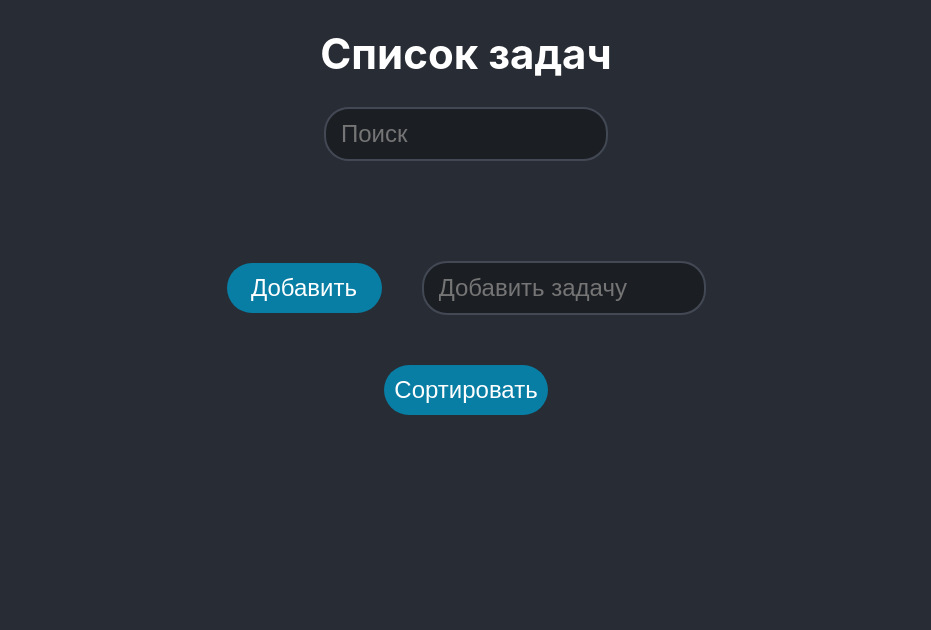
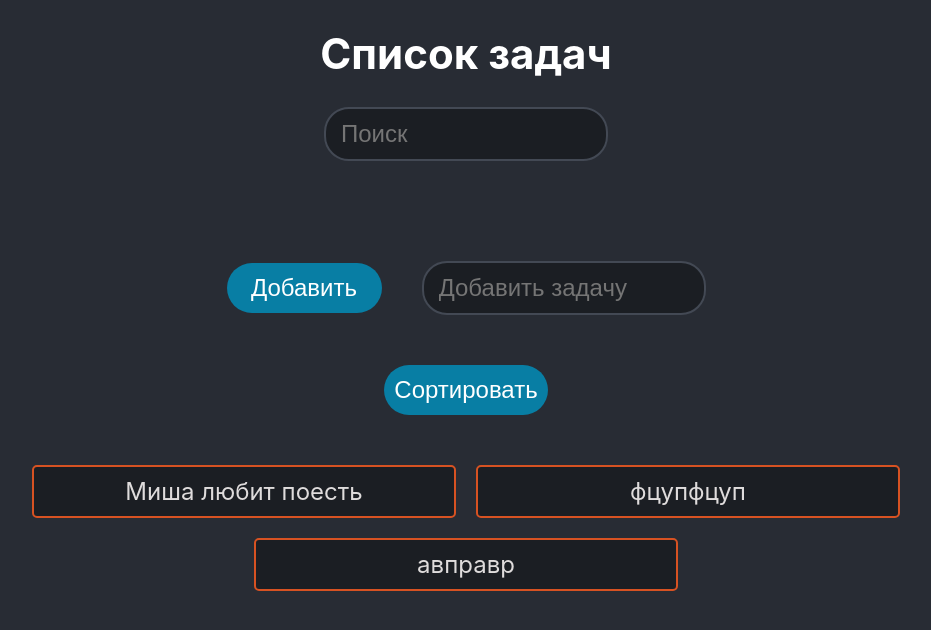
Before and after one commit to Nektarin9/React-Todo-list, a React (Create React App) app: page / in a window 1280 px wide. Shown: the top 630 px of the page, without its empty margins (174-1105 px from the left). Built offline with nearby package versions, Linux system fonts and the light colour scheme; data requests are answered from the project's data file.

Commit message:
правка поиска

```diff
--- a/src/components/ShowTasks/ShowTasks.js
+++ b/src/components/ShowTasks/ShowTasks.js
@@ -18,8 +18,6 @@ export function ShowTasks({ str, tasks, stateBtnSort }) {
 	if (stateBtnSort) {
 		for (let i = 0; i < sortArray.length; i++) {
 			if (
-				str.toLowerCase() ===
-				sortArray[i].title.slice(0, str.length).toLowerCase()  ||
 				sortArray[i].title.toLowerCase().includes(str.toLowerCase())
 			) {
 				array.push(sortArray[i]);
@@ -27,10 +25,7 @@ export function ShowTasks({ str, tasks, stateBtnSort }) {
 		}
 	} else {
 		for (let i = 0; i < tasks.length; i++) {
-			if (
-				str.toLowerCase() === tasks[i].title.slice(0, str.length).toLowerCase() ||
-				tasks[i].title.toLowerCase().includes(str.toLowerCase())
-			) {
+			if (tasks[i].title.toLowerCase().includes(str.toLowerCase())) {
 				array.push(tasks[i]);
 			}
 		}
--- a/src/data/db.json
+++ b/src/data/db.json
@@ -1,3 +1,19 @@
 {
-  "tasks": []
+  "tasks": [
+    {
+      "title": "Миша любит поесть",
+      "id": "atmyevdpp",
+      "completed": false
+    },
+    {
+      "title": "фцупфцуп",
+      "id": "24pio6w1f",
+      "completed": false
+    },
+    {
+      "title": "авправр",
+      "id": "lt81jwcme",
+      "completed": false
+    }
+  ]
 }
```
